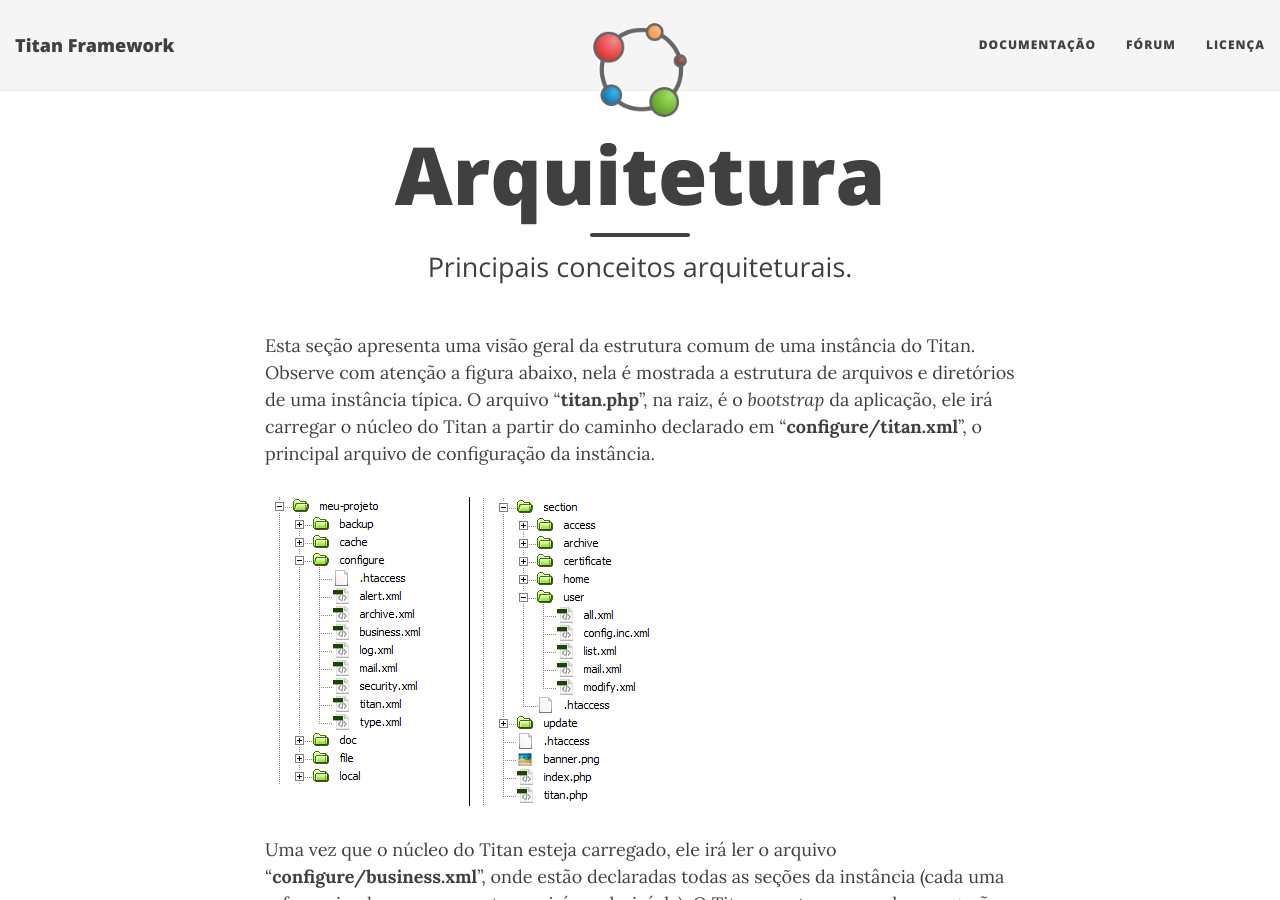
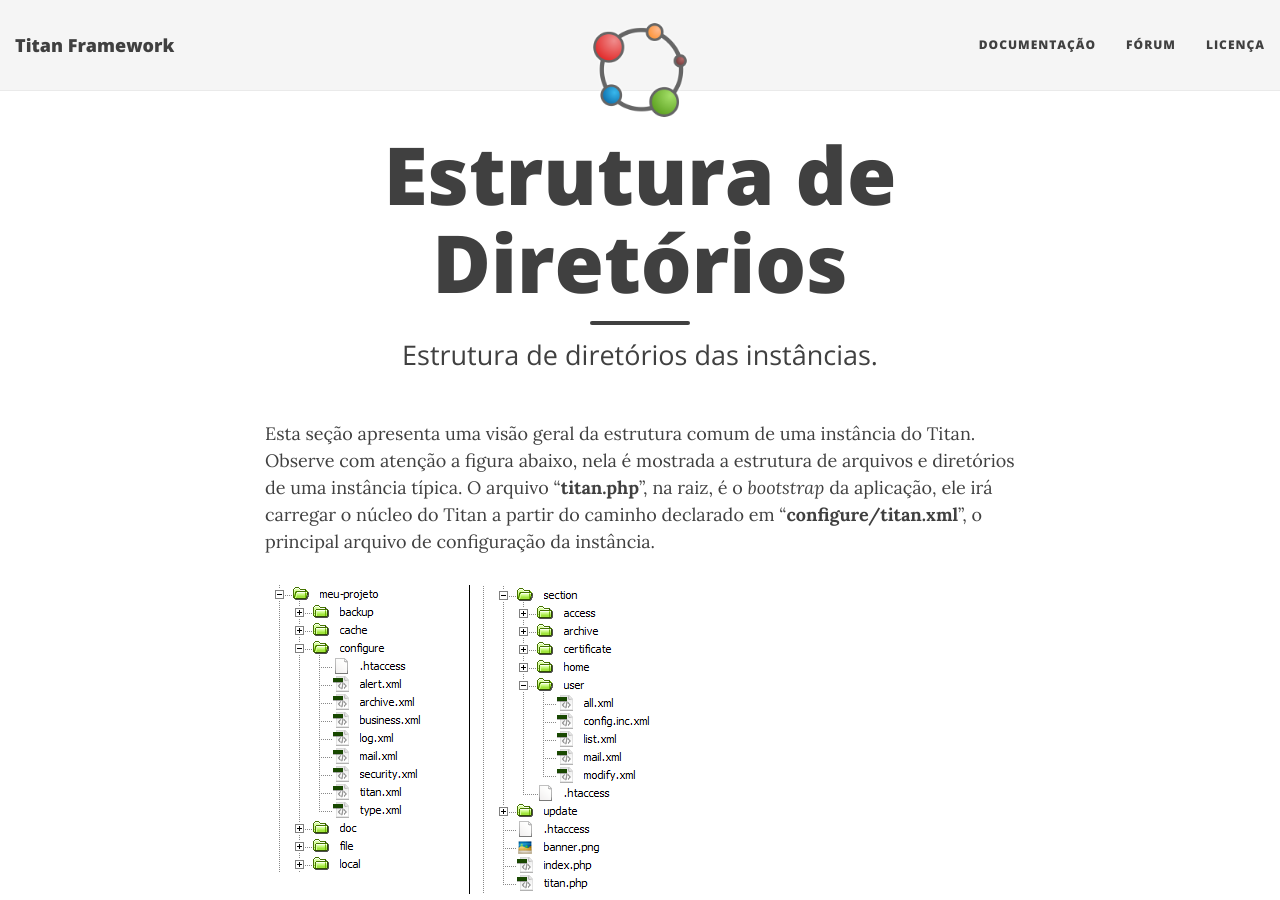
Before and after one commit to titan-framework/docs, a Jekyll site: the page built from docs/structure.md, in a window 1280 px wide and 900 px high. Built offline with Jekyll 4.4.1, drawn with Linux system fonts in a browser that asks for light colours; nearby versions of some CDN libraries; comment, search, counter and statistics services are not loaded.

Commit message:
Minor fix of title/subtitle.

```diff
--- a/docs/structure.md
+++ b/docs/structure.md
@@ -1,7 +1,7 @@
 ---
 layout: page
-title: Arquitetura
-subtitle: Principais conceitos arquiteturais.
+title: Estrutura de Diretórios
+subtitle: Estrutura de diretórios das instâncias.
 comments: true
 ---
 
```
